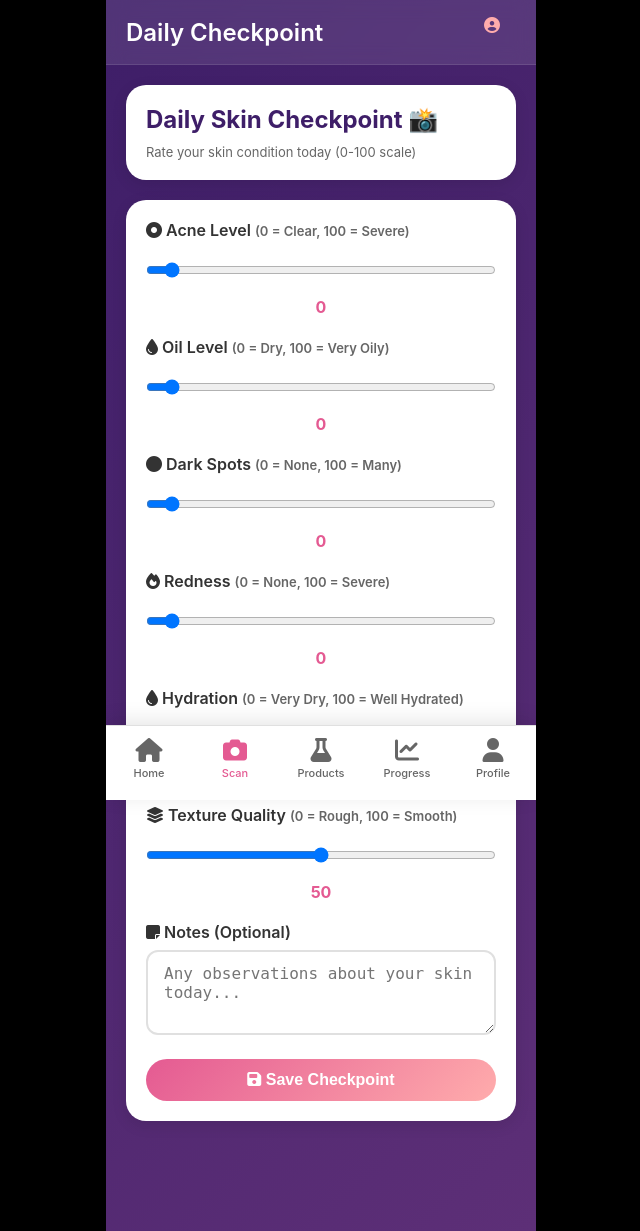
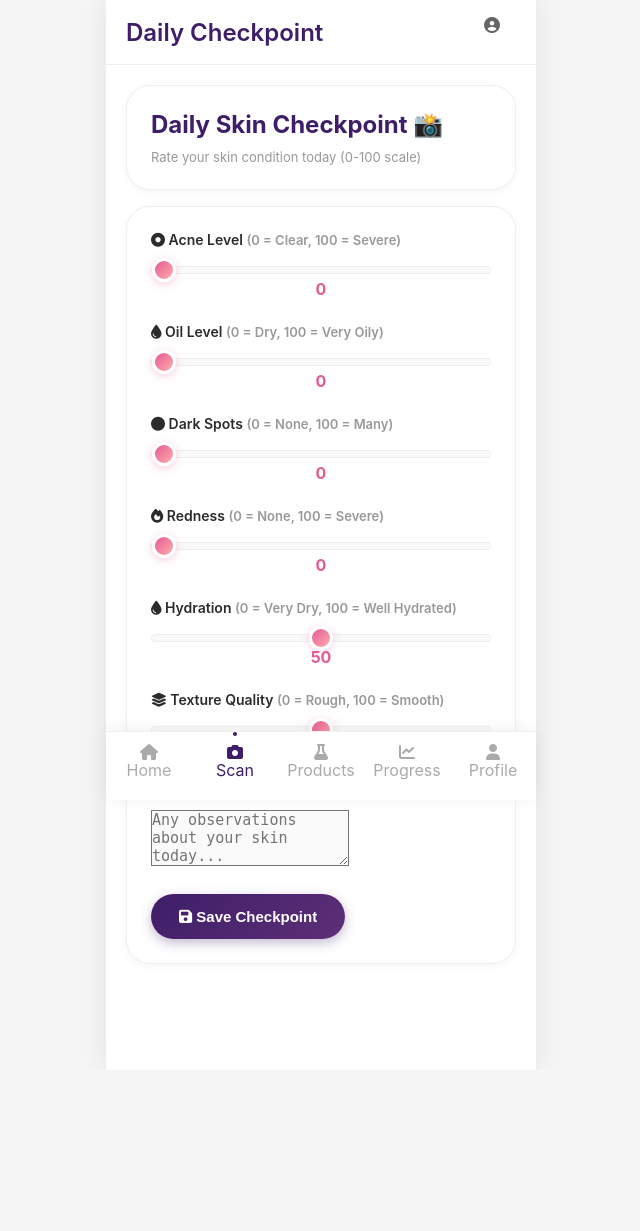
Before and after one commit to gung16/fyne, a Django app: page /checkpoints/daily/ in a window 1280 px wide. Shown: the whole page, without its empty margins (319-959 px from the left). After the commit the page ends 946 px from the top, so only its background shows below. Run offline with Django 5.2, Linux system fonts and the light colour scheme; the visitor is signed in with stand-in values (Sample User, id 1); data that the repository does not hold is empty.

Commit message:
more clean

```diff
--- a/static/css/style.css
+++ b/static/css/style.css
@@ -6,11 +6,17 @@
     --primary-medium: #5D2F77;
     --secondary-pink: #E45A92;
     --secondary-light: #FFACAC;
+    --accent-peach: #F4C2A4;
+    --accent-cream: #F5EBE0;
     --white: #FFFFFF;
-    --light-gray: #F5F5F5;
-    --medium-gray: #E0E0E0;
-    --dark-gray: #666666;
-    --text-dark: #333333;
+    --bg-light: #FAFAFA;
+    --light-gray: #F8F8F8;
+    --medium-gray: #E8E8E8;
+    --border-gray: #EFEFEF;
+    --dark-gray: #999999;
+    --text-dark: #2C2C2C;
+    --text-medium: #666666;
+    --text-light: #AAAAAA;
     --success: #4CAF50;
     --warning: #FF9800;
     --danger: #F44336;
@@ -25,7 +31,7 @@
 
 body {
     font-family: -apple-system, BlinkMacSystemFont, 'Segoe UI', Roboto, 'Helvetica Neue', Arial, sans-serif;
-    background-color: #000000;
+    background-color: #F5F5F5;
     color: var(--text-dark);
     display: flex;
     justify-content: center;
@@ -39,9 +45,9 @@
     width: 100%;
     max-width: 430px;
     min-height: 100vh;
-    background: linear-gradient(135deg, var(--primary-dark) 0%, var(--primary-medium) 100%);
+    background: var(--white);
     position: relative;
-    box-shadow: 0 0 50px rgba(0, 0, 0, 0.5);
+    box-shadow: 0 0 30px rgba(0, 0, 0, 0.08);
     overflow-y: auto;
 }
 
@@ -53,17 +59,16 @@
 
 /* Header */
 .header {
-    background: rgba(255, 255, 255, 0.1);
-    backdrop-filter: blur(10px);
+    background: var(--white);
     padding: 15px 20px;
     display: flex;
     justify-content: space-between;
     align-items: center;
-    border-bottom: 1px solid rgba(255, 255, 255, 0.1);
+    border-bottom: 1px solid var(--border-gray);
 }
 
 .header h1 {
-    color: var(--white);
+    color: var(--primary-dark);
     font-size: 24px;
     font-weight: 600;
 }
@@ -71,16 +76,17 @@
 .header-icon {
     width: 32px;
     height: 32px;
-    color: var(--secondary-light);
+    color: var(--text-medium);
 }
 
 /* Cards */
 .card {
     background: var(--white);
-    border-radius: 20px;
-    padding: 20px;
-    margin-bottom: 20px;
-    box-shadow: 0 4px 15px rgba(0, 0, 0, 0.1);
+    border-radius: 24px;
+    padding: 24px;
+    margin-bottom: 16px;
+    box-shadow: 0 2px 8px rgba(0, 0, 0, 0.04);
+    border: 1px solid var(--border-gray);
 }
 
 .card-header {
@@ -131,49 +148,51 @@
 
 /* Metric Bars */
 .metric-item {
-    margin-bottom: 15px;
+    margin-bottom: 20px;
 }
 
 .metric-label {
     display: flex;
     justify-content: space-between;
-    margin-bottom: 5px;
+    margin-bottom: 8px;
     font-size: 14px;
     color: var(--text-dark);
+    font-weight: 500;
 }
 
 .metric-bar {
     width: 100%;
-    height: 8px;
-    background: var(--light-gray);
-    border-radius: 10px;
+    height: 10px;
+    background: var(--bg-light);
+    border-radius: 20px;
     overflow: hidden;
+    border: 1px solid var(--border-gray);
 }
 
 .metric-fill {
     height: 100%;
-    border-radius: 10px;
-    transition: width 0.3s ease;
+    border-radius: 20px;
+    transition: width 0.5s cubic-bezier(0.4, 0, 0.2, 1);
 }
 
 .metric-fill.low {
-    background: linear-gradient(90deg, var(--success), #8BC34A);
+    background: linear-gradient(90deg, #B8E6C0, #4CAF50);
 }
 
 .metric-fill.medium {
-    background: linear-gradient(90deg, var(--warning), #FFB74D);
+    background: linear-gradient(90deg, #FFE5B8, #FF9800);
 }
 
 .metric-fill.high {
-    background: linear-gradient(90deg, var(--danger), #EF5350);
+    background: linear-gradient(90deg, #FFCDD2, #F44336);
 }
 
 /* Buttons */
 .btn {
     display: inline-block;
-    padding: 12px 24px;
-    border-radius: 25px;
-    font-size: 16px;
+    padding: 14px 28px;
+    border-radius: 50px;
+    font-size: 15px;
     font-weight: 600;
     text-decoration: none;
     text-align: center;
@@ -183,30 +202,56 @@
 }
 
 .btn-primary {
-    background: linear-gradient(135deg, var(--secondary-pink), var(--secondary-light));
+    background: linear-gradient(135deg, var(--primary-dark), var(--primary-medium));
     color: var(--white);
+    box-shadow: 0 4px 12px rgba(62, 30, 104, 0.3);
 }
 
 .btn-primary:hover {
     transform: translateY(-2px);
-    box-shadow: 0 6px 20px rgba(228, 90, 146, 0.4);
+    box-shadow: 0 6px 20px rgba(62, 30, 104, 0.4);
+    background: linear-gradient(135deg, #341856, #4D2665);
 }
 
 .btn-secondary {
-    background: var(--white);
-    color: var(--primary-dark);
-    border: 2px solid var(--primary-dark);
+    background: var(--light-gray);
+    color: var(--text-dark);
+    border: 1px solid var(--border-gray);
 }
 
-.btn-block {
-    width: 100%;
-    display: block;
+.btn-secondary:hover {
+    background: var(--medium-gray);
 }
-
 /* Product Items */
 .product-item {
     display: flex;
     align-items: center;
+    padding: 16px;
+    background: var(--bg-light);
+    border-radius: 16px;
+    margin-bottom: 12px;
+    border: 1px solid var(--border-gray);
+    transition: all 0.3s ease;
+}
+
+.product-item:hover {
+    background: var(--light-gray);
+    transform: translateY(-2px);
+    box-shadow: 0 4px 12px rgba(0, 0, 0, 0.06);
+}
+
+.product-icon {
+    width: 56px;
+    height: 56px;
+    background: linear-gradient(135deg, #FFF5F5, #FFE5EC);
+    border-radius: 16px;
+    display: flex;
+    align-items: center;
+    justify-content: center;
+    margin-right: 16px;
+    color: var(--secondary-pink);
+    font-size: 24px;
+    border: 2px solid rgba(228, 90, 146, 0.1);
     padding: 15px;
     background: var(--light-gray);
     border-radius: 15px;
@@ -273,12 +308,13 @@
     width: 100%;
     max-width: 430px;
     background: var(--white);
-    box-shadow: 0 -4px 20px rgba(0, 0, 0, 0.1);
-    border-top: 1px solid var(--medium-gray);
+    box-shadow: 0 -2px 16px rgba(0, 0, 0, 0.06);
+    border-top: 1px solid var(--border-gray);
     display: flex;
     justify-content: space-around;
     padding: 12px 0 20px 0;
     z-index: 1000;
+    backdrop-filter: blur(10px);
 }
 
 .nav-item {
@@ -287,61 +323,103 @@
     flex-direction: column;
     align-items: center;
     text-decoration: none;
-    color: var(--dark-gray);
+    color: var(--text-light);
     transition: all 0.3s ease;
+    position: relative;
 }
 
 .nav-item.active {
-    color: var(--secondary-pink);
+    color: var(--primary-dark);
 }
 
-.nav-icon {
-    font-size: 24px;
+.nav-item.active::after {
+    content: '';
+    position: absolute;
+    top: -12px;
+    left: 50%;
+    transform: translateX(-50%);
+    width: 4px;
+    height: 4px;
+    border-radius: 50%;
+    background: var(--primary-dark);
+}
+
+.nav-item svg {
+    width: 24px;
+    height: 24px;
     margin-bottom: 4px;
 }
 
-.nav-label {
-    font-size: 11px;
-    font-weight: 500;
-}
+/* Forms */
 
-/* Forms */
 .form-group {
-    margin-bottom: 20px;
+    margin-bottom: 24px;
 }
 
 .form-label {
     display: block;
-    margin-bottom: 8px;
+    margin-bottom: 10px;
     font-weight: 600;
     color: var(--text-dark);
+    font-size: 14px;
 }
 
 .form-control {
-    width: 100%;
-    padding: 12px 16px;
-    border: 2px solid var(--medium-gray);
-    border-radius: 12px;
-    font-size: 16px;
-    transition: border-color 0.3s ease;
+.form-control:focus {
+    outline: none;
+    border-color: var(--secondary-pink);
+    background: var(--white);
+    box-shadow: 0 0 0 3px rgba(228, 90, 146, 0.1);
+}
+
+/* Progress Timeline */
+    font-size: 15px;
+    transition: all 0.3s ease;
+    background: var(--bg-light);
 }
 
 .form-control:focus {
     outline: none;
     border-color: var(--secondary-pink);
-}
-
 /* Progress Timeline */
 .timeline-item {
     position: relative;
-    padding-left: 30px;
-    padding-bottom: 20px;
+    padding-left: 36px;
+    padding-bottom: 24px;
 }
 
 .timeline-item:before {
     content: '';
     position: absolute;
-    left: 8px;
+    left: 10px;
+    top: 10px;
+    width: 2px;
+    height: calc(100% - 10px);
+    background: var(--border-gray);
+}
+
+.timeline-item:last-child:before {
+    display: none;
+}
+
+.timeline-dot {
+    position: absolute;
+    left: 0;
+    top: 0;
+    width: 22px;
+    height: 22px;
+    border-radius: 50%;
+    background: linear-gradient(135deg, var(--secondary-pink), var(--secondary-light));
+    border: 4px solid var(--white);
+    box-shadow: 0 2px 8px rgba(228, 90, 146, 0.25);
+}
+
+.timeline-content {
+    background: var(--bg-light);
+    padding: 16px 18px;
+    border-radius: 16px;
+    border: 1px solid var(--border-gray);
+}   left: 8px;
     top: 8px;
     width: 2px;
     height: calc(100% - 8px);
@@ -448,6 +526,84 @@
     font-size: 13px;
 }
 
+/* Additional Clean Design Elements */
+.card-stat {
+    padding: 20px;
+    background: linear-gradient(135deg, #FAFAFA, #FFFFFF);
+    border-radius: 20px;
+    text-align: center;
+    border: 1px solid var(--border-gray);
+    transition: all 0.3s ease;
+}
+
+.card-stat:hover {
+    transform: translateY(-4px);
+    box-shadow: 0 8px 24px rgba(0, 0, 0, 0.08);
+}
+
+/* Icon Badges */
+.icon-badge {
+    width: 48px;
+    height: 48px;
+    border-radius: 14px;
+    display: flex;
+    align-items: center;
+    justify-content: center;
+    font-size: 20px;
+    background: linear-gradient(135deg, #FFF5F5, #FFE5EC);
+    color: var(--secondary-pink);
+    border: 2px solid rgba(228, 90, 146, 0.1);
+}
+
+/* Smooth Animations */
+@keyframes fadeIn {
+    from {
+        opacity: 0;
+        transform: translateY(10px);
+    }
+    to {
+        opacity: 1;
+        transform: translateY(0);
+    }
+}
+
+.card {
+    animation: fadeIn 0.4s ease-out;
+}
+
+/* Input Range Styling */
+input[type="range"] {
+    -webkit-appearance: none;
+    width: 100%;
+    height: 8px;
+    border-radius: 20px;
+    background: var(--bg-light);
+    outline: none;
+    border: 1px solid var(--border-gray);
+}
+
+input[type="range"]::-webkit-slider-thumb {
+    -webkit-appearance: none;
+    appearance: none;
+    width: 24px;
+    height: 24px;
+    border-radius: 50%;
+    background: linear-gradient(135deg, var(--secondary-pink), var(--secondary-light));
+    cursor: pointer;
+    box-shadow: 0 2px 8px rgba(228, 90, 146, 0.3);
+    border: 3px solid var(--white);
+}
+
+input[type="range"]::-moz-range-thumb {
+    width: 24px;
+    height: 24px;
+    border-radius: 50%;
+    background: linear-gradient(135deg, var(--secondary-pink), var(--secondary-light));
+    cursor: pointer;
+    box-shadow: 0 2px 8px rgba(228, 90, 146, 0.3);
+    border: 3px solid var(--white);
+}
+
 /* Responsive adjustments for very small screens */
 @media (max-width: 375px) {
     .main-content {
```
Also changed, not shown: other parts of static/css/style.css (+29 -19 lines), templates/login.html (+11 -13 lines).
